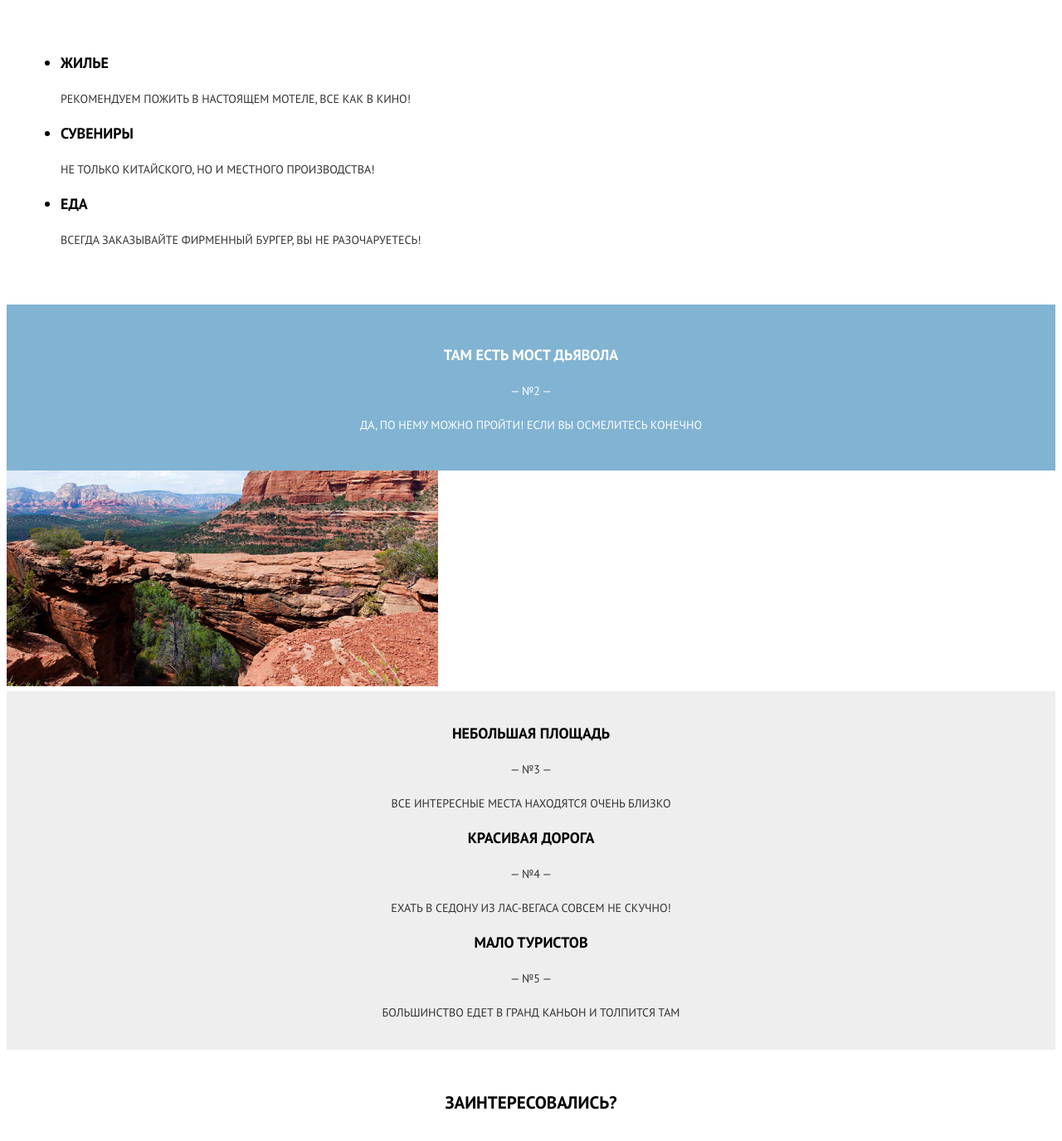
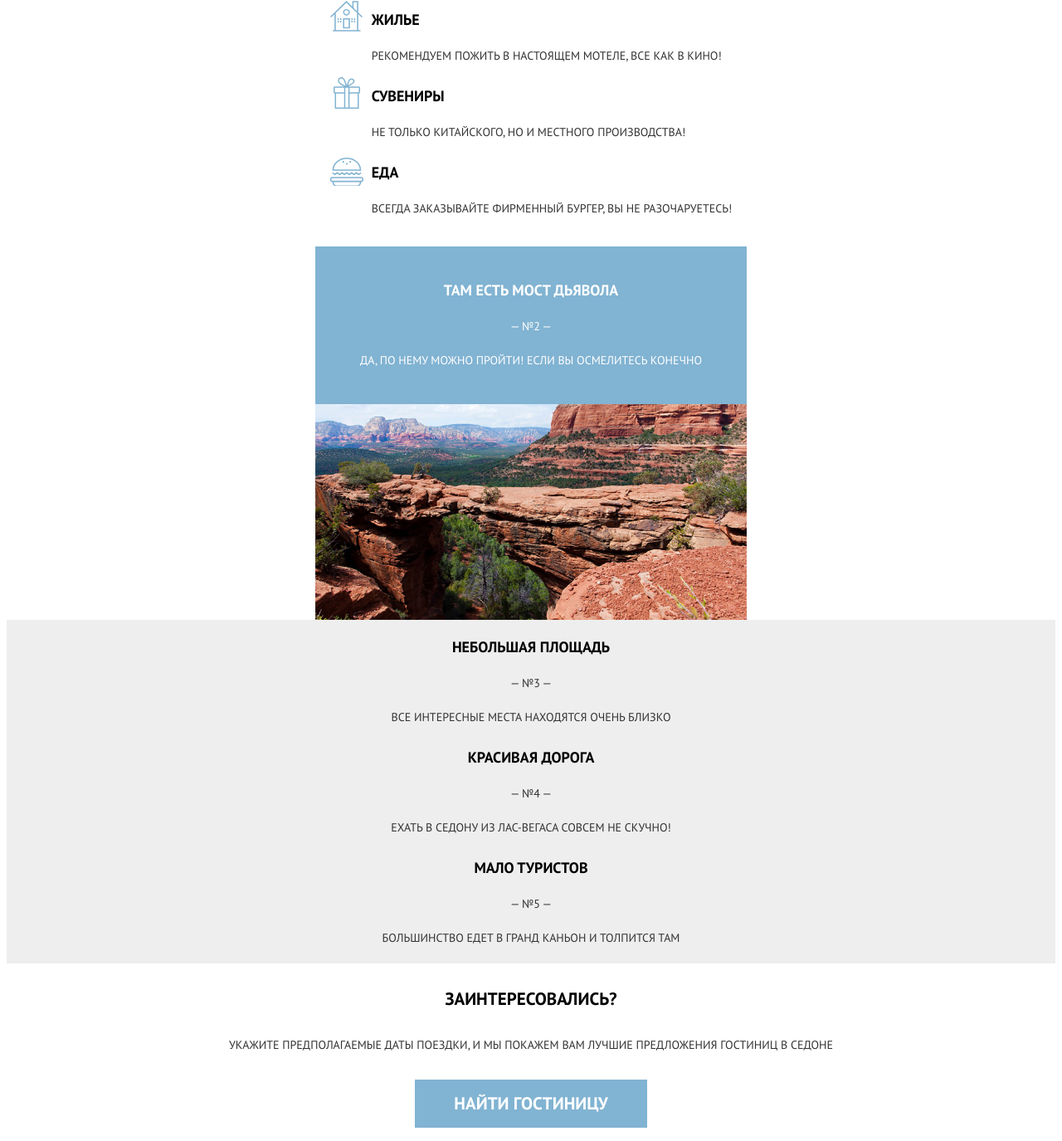
Before and after one commit to RSKOne/1496883-sedona-22, a website: page source/index.html in a window 1280 px wide. Shown: the part 1258-2633 px from the top of the page at 83% size. Drawn offline with nearby package versions, Linux system fonts and the light colour scheme; files that its build step writes are made by us from their sources; files whose address does not match are found by name.

Commit message:
manual transfer of module3-task1 changes to new module + minor upgrades in same area

```diff
--- a/source/index.html
+++ b/source/index.html
@@ -10,7 +10,7 @@
     <header class="header">
       <div class="header__logo">
         <a class="logo" href="index.html">
-          <img class="logo__mobile" src="img/logotype-mobile.svg.svg" width="901px" height="389px" alt="Логотип city of Sedona">
+          <img class="logo__mobile" src="img/logotype-mobile.svg.svg" alt="Логотип city of Sedona">
         </a>
       </div>
       <div class="header__navigation">
@@ -42,14 +42,18 @@
       </div>
       <div class="main__advantages">
         <section class="advantages">
+          <section class="advantages__section">
             <h2 class="visually-hidden">5 причин приехать в Седону</h2>
-          <div class="advantages__city-wrapper">
+            <div class="advantages__content advantages__content--first">
               <p class="advantages__title advantages__title--light">Настоящий городок</p>
               <p class="advantages__text advantages__text--light">— №1 —</p>
               <p class="advantages__text advantages__text--light">Седона не аттракцион для туристов, там течёт своя жизнь</p>
             </div>
-          <img class="advantages__city-pic" src="img/photo-city.jpg" alt="Американское ранчо-кафе на фоне гор">
-          <ul class="advantages__list">
+            <div class="advantages__picture advantages__picture--first">
+              <img src="img/photo-city.jpg" alt="Американское ранчо-кафе на фоне гор">
+            </div>
+          </section>
+          <ul class="advantages__list advantages__list--goodies">
             <li class="advantages__item advantages__item--house">
               <p class="advantages__title">Жилье</p>
               <p class="advantages__text">Рекомендуем пожить в настоящем мотеле, все как в кино!</p>
@@ -63,29 +67,33 @@
               <p class="advantages__text">Всегда заказывайте фирменный бургер, Вы не разочаруетесь!</p>
             </li>
           </ul>
-          <div class="advantages__bridge-wrapper">
+          <section class="advantages__section">
+            <div class="advantages__content advantages__content--second">
               <p class="advantages__title advantages__title--light">Там есть мост дьявола</p>
               <p class="advantages__text advantages__text--light">— №2 —</p>
               <p class="advantages__text advantages__text--light">Да, по нему можно пройти! Если Вы осмелитесь конечно</p>
             </div>
-          <img class="advantages__bridge-pic" src="img/photo-bridge.jpg" alt="Дьявольский мост, природное скалообразование в виде моста">
-          <div class="advantages__points-wrapper">
-            <div class="advantages__points">
+            <div class="advantages__picture advantages__picture--second">
+              <img src="img/photo-bridge.jpg" alt="Дьявольский мост, природное скалообразование в виде моста">
+            </div>
+          </section>
+          <ul class="advantages__list advantages__list--points">
+            <li class="advantages__item">
               <p class="advantages__title">Небольшая площадь</p>
               <p class="advantages__text">— №3 —</p>
               <p class="advantages__text">Все интересные места находятся очень близко</p>
-            </div>
-            <div class="advantages__points">
+            </li>
+            <li class="advantages__item">
               <p class="advantages__title">Красивая дорога</p>
               <p class="advantages__text">— №4 —</p>
               <p class="advantages__text">Ехать в Седону из Лас-Вегаса совсем не скучно!</p>
-            </div>
-            <div class="advantages__points">
+            </li>
+            <li class="advantages__item">
               <p class="advantages__title">Мало туристов</p>
               <p class="advantages__text">— №5 —</p>
               <p class="advantages__text">Большинство едет в гранд каньон и толпится там</p>
-            </div>
-          </div>
+            </li>
+          </ul>
         </section>
       </div>
       <div class="main__hotel">
--- a/source/sass/blocks/advantages.scss
+++ b/source/sass/blocks/advantages.scss
@@ -1,19 +1,23 @@
-.advantages__city-wrapper,
-.advantages__bridge-wrapper {
-  background-color: $basicBlue;
-  padding: 30px 20px;
-  text-align: center;
+.advantages {
+  display: flex;
+  flex-wrap: wrap;
+  flex-direction: column;
+  align-items: center;
 }
 
-.advantages__points-wrapper {
-  background-color: $bgGrey;
-  padding: 20px 30px;
+.advantages__content {
+  min-width: 320px;
+  max-width: 768px;
+  min-height: 190px;
+  padding: 40px 0 35px 0;
+  background-color: $basicBlue;
   text-align: center;
 }
 
 .advantages__title {
   font-size: inherit;
   font-weight: bold;
+  margin: 0;
   line-height: 26px;
 
   &--light {
@@ -26,7 +30,7 @@
   font-weight: normal;
   line-height: 21px;
   color: $darkText;
-  margin-top: 20px;
+  margin: 20px 0 0 0;
 
   &--light {
     color: $basicWhite;
@@ -34,5 +38,66 @@
 }
 
 .advantages__list {
-  padding: 35px 20px 35px 65px;
+  padding: 35px 20px 35px 70px;
+  list-style: none;
+  margin: 0;
+
+  &--points {
+    background-color: $bgGrey;
+    padding: 20px 30px;
+    text-align: center;
+    align-self: stretch;
+  }
 }
+
+.advantages__item {
+  position: relative;
+
+  &--house::before {
+    content: "";
+    position: absolute;
+    top: -10px;
+    left: -50px;
+    width: 39px;
+    height: 37px;
+    background-image: url("../../img/icon-house.svg.svg");
+    background-repeat: no-repeat;
+    background-position: 0 0;
+  }
+
+  &--souvenir::before {
+    content: "";
+    position: absolute;
+    top: -10px;
+    left: -46px;
+    width: 32px;
+    height: 38px;
+    background-image: url("../../img/icon-gift.svg.svg");
+    background-repeat: no-repeat;
+    background-position: 0 0;
+  }
+
+  &--food::before {
+    content: "";
+    position: absolute;
+    top: -5px;
+    left: -50px;
+    width: 40px;
+    height: 34px;
+    background-image: url("../../img/icon-burger.svg");
+    background-repeat: no-repeat;
+    background-position: 0 0;
+  }
+}
+
+.advantages__item + .advantages__item {
+  margin-top: 25px;
+}
+
+.advantages__picture {
+  display: flex;
+  flex-wrap: wrap;
+  align-items: center;
+  min-width: 520px;
+  min-height: 260px;
+}
--- a/source/sass/blocks/copyright.scss
+++ b/source/sass/blocks/copyright.scss
@@ -7,5 +7,4 @@
   font-size: 14px;
   line-height: 26px;
   color: $darkText;
-  margin-bottom: 30px;
 }
--- a/source/sass/blocks/footer.scss
+++ b/source/sass/blocks/footer.scss
@@ -3,4 +3,5 @@
   flex-wrap: wrap;
   flex-direction: column;
   align-items: center;
+  padding: 35px 20px;
 }
--- a/source/sass/blocks/hashtag.scss
+++ b/source/sass/blocks/hashtag.scss
@@ -2,5 +2,4 @@
   font-size: 21px;
   line-height: 26px;
   font-weight: bold;
-  margin-top: 40px;
 }
--- a/source/sass/blocks/hotel.scss
+++ b/source/sass/blocks/hotel.scss
@@ -1,21 +1,22 @@
 .hotel {
+  display: flex;
+  flex-wrap: wrap;
+  flex-direction: column;
+  align-items: center;
+  text-align: center;
   padding: 30px 20px;
-  text-align: center;
 }
 
 .hotel__title {
   font-weight: bold;
   font-size: 21px;
   line-height: 26px;
-  padding-bottom: 30px;
+  margin: 0 0 30px 0;
 }
 
 .hotel__text {
   font-size: 14px;
   line-height: 24px;
   color: $darkText;
+  margin: 0 0 30px 0;
 }
-
-.hotel__find-button {
-  margin-top: 27px;
-}
--- a/source/sass/blocks/main.scss
+++ b/source/sass/blocks/main.scss
@@ -1,8 +1,15 @@
 .main__preface {
   min-width: 320px;
   min-height: 205px;
-  padding: 35px 20px 30px 20px;
+  padding: 35px 20px;
+  text-align: center;
+}
 
+.main__location {
+  display: flex;
+  flex-wrap: wrap;
+  flex-direction: column;
+  align-items: center;
 }
 
 .main__popup {
--- a/source/sass/blocks/preface.scss
+++ b/source/sass/blocks/preface.scss
@@ -10,7 +10,7 @@
   font-size: inherit;
   font-weight: bold;
   line-height: 26px;
-  margin-bottom: 40px;
+  margin: 0 0 40px 0;
 }
 
 .preface__text {
@@ -18,6 +18,7 @@
   font-weight: normal;
   line-height: 26px;
   color: $darkText;
+  margin: 0;
 }
 
 .preface__button {
```
Lines whose indentation alone changed are shown as unchanged.
